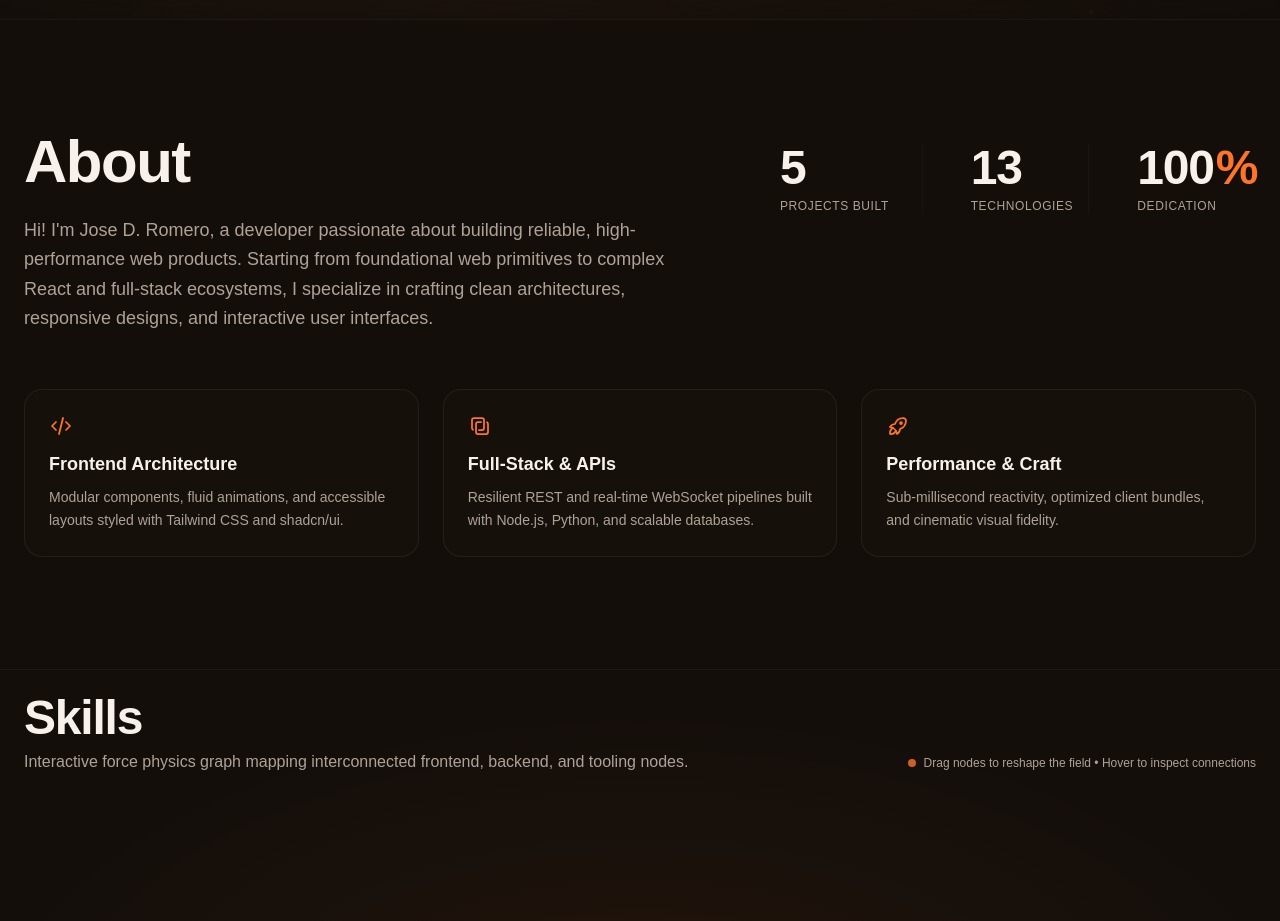
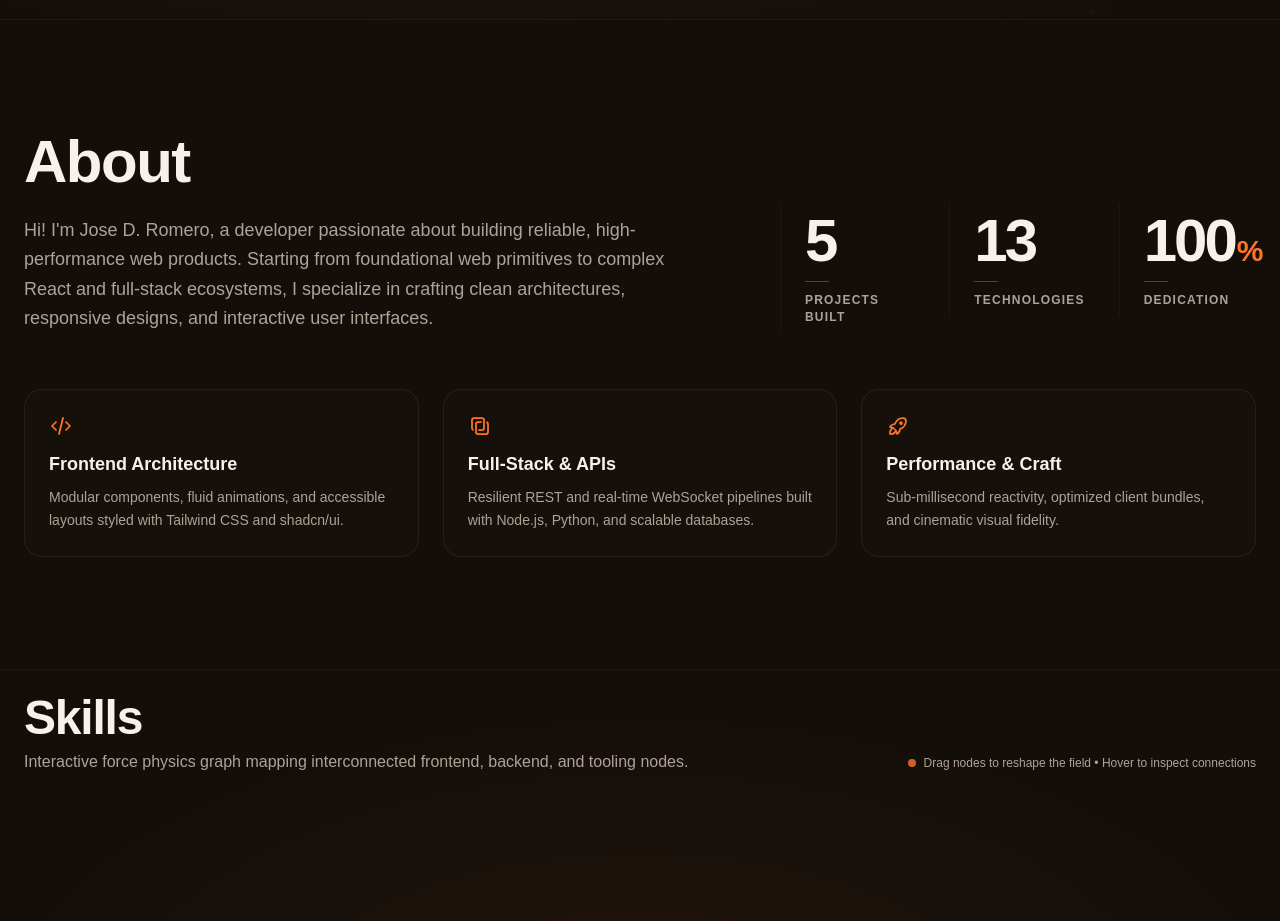
Before and after one commit to Its-JrDev/my-portfolio, a React (Vite) app: page / in a window 1280 px wide. Shown: the part 781-1702 px from the top of the page. Built offline with nearby package versions, Linux system fonts and the light colour scheme.

Commit message:
feat(about): apply interactive accent approach to stats and preserve cards on pillars and contact

```diff
--- a/src/components/about.tsx
+++ b/src/components/about.tsx
@@ -1,18 +1,3 @@
-/**
- * Bio section: intro paragraph, three live counters and three discipline
- * pillars.
- *
- * The counters are derived rather than hardcoded — `PROJECTS.length` and
- * `SKILLS.length` come from the data modules, so they cannot drift out of
- * sync with the content. The third counter is a literal `100` with a `%`
- * suffix.
- *
- * Layout is a `lg:grid-cols-12` split: bio at `col-span-7`, stats at
- * `col-span-5`. Pillars sit in a separate `md:grid-cols-3` row below.
- *
- * `ABOUT_TEXT` from `lib/site.ts` is not imported here; the paragraph comes
- * from `t("about_text")` instead, and the two strings differ.
- */
 import { IconCode, IconLayersLinked, IconRocket } from "@tabler/icons-react"
 
 import { BlurFade } from "@/components/ui/blur-fade"
@@ -20,15 +5,24 @@ import { NumberTicker } from "@/components/ui/number-ticker"
 import { SKILLS } from "@/lib/site"
 import { PROJECTS } from "@/data/projects"
 import { useTranslation } from "@/lib/i18n"
-import { cn } from "@/lib/utils"
 
 export function About() {
   const { t } = useTranslation()
 
   const STATS = [
-    { label: t("stats_projects"), value: PROJECTS.length },
-    { label: t("stats_skills"), value: SKILLS.length },
-    { label: t("stats_satisfaction"), value: 100, suffix: "%" },
+    {
+      label: t("stats_projects"),
+      value: PROJECTS.length,
+    },
+    {
+      label: t("stats_skills"),
+      value: SKILLS.length,
+    },
+    {
+      label: t("stats_satisfaction"),
+      value: 100,
+      suffix: "%",
+    },
   ]
 
   const PILLARS = [
@@ -50,7 +44,7 @@ export function About() {
   ]
 
   return (
-    <section id="about" className="scroll-mt-16 border-t border-border/40 py-20 md:py-28">
+    <section id="about" className="border-t border-border/40 py-20 md:py-28">
       <div className="mx-auto w-full max-w-7xl px-4 md:px-6">
         {/* Top Header & Bio Story */}
         <div className="grid gap-10 lg:grid-cols-12 lg:gap-16 items-start">
@@ -66,33 +60,35 @@ export function About() {
             </BlurFade>
           </div>
 
-          {/* Right Stats Strip — uncontainerized, open layout */}
-          <div className="lg:col-span-5 lg:pt-3">
-            <BlurFade delay={0.1}>
-              <div className="grid grid-cols-3 gap-4 sm:gap-6 divide-x divide-border/30 text-center sm:text-left">
-                {STATS.map((stat, idx) => (
-                  <div
-                    key={stat.label}
-                    className={cn(
-                      "flex flex-col justify-center",
-                      idx > 0 && "pl-4 sm:pl-6"
-                    )}
-                  >
-                    <div className="flex items-baseline font-heading text-3xl sm:text-4xl lg:text-5xl font-extrabold tracking-tight text-foreground">
-                      <NumberTicker value={stat.value} />
-                      {stat.suffix && <span className="text-primary ml-0.5">{stat.suffix}</span>}
+          {/* Right Stats Strip — Monumental Typographic with Interactive Accent & Border */}
+          <div className="lg:col-span-5 self-center lg:self-end">
+            <div className="grid grid-cols-3 gap-4 sm:gap-6 lg:gap-8">
+              {STATS.map((stat, i) => (
+                <BlurFade key={stat.label} delay={0.1 + i * 0.08}>
+                  <div className="group flex flex-col border-l border-border/40 pl-4 sm:pl-6 py-2 transition-colors hover:border-primary/60">
+                    <div className="flex items-baseline font-heading">
+                      <NumberTicker
+                        value={stat.value}
+                        className="font-heading text-4xl sm:text-5xl lg:text-6xl font-black tracking-tighter text-foreground"
+                      />
+                      {stat.suffix && (
+                        <span className="ml-0.5 font-heading text-xl sm:text-2xl lg:text-3xl font-extrabold text-primary">
+                          {stat.suffix}
+                        </span>
+                      )}
                     </div>
-                    <p className="mt-1.5 text-xs text-muted-foreground font-medium uppercase tracking-wider">
+                    <div className="mt-2.5 h-px w-6 bg-primary/40 transition-all duration-300 group-hover:w-10 group-hover:bg-primary/80" />
+                    <p className="mt-2.5 text-xs font-semibold uppercase tracking-widest text-muted-foreground leading-snug">
                       {stat.label}
                     </p>
                   </div>
-                ))}
-              </div>
-            </BlurFade>
+                </BlurFade>
+              ))}
+            </div>
           </div>
         </div>
 
-        {/* Core Pillars — clean, without icon packaging */}
+        {/* Core Pillars — clean cards */}
         <div className="mt-14 grid grid-cols-1 md:grid-cols-3 gap-6">
           {PILLARS.map((pillar, i) => {
             const Icon = pillar.icon
```
